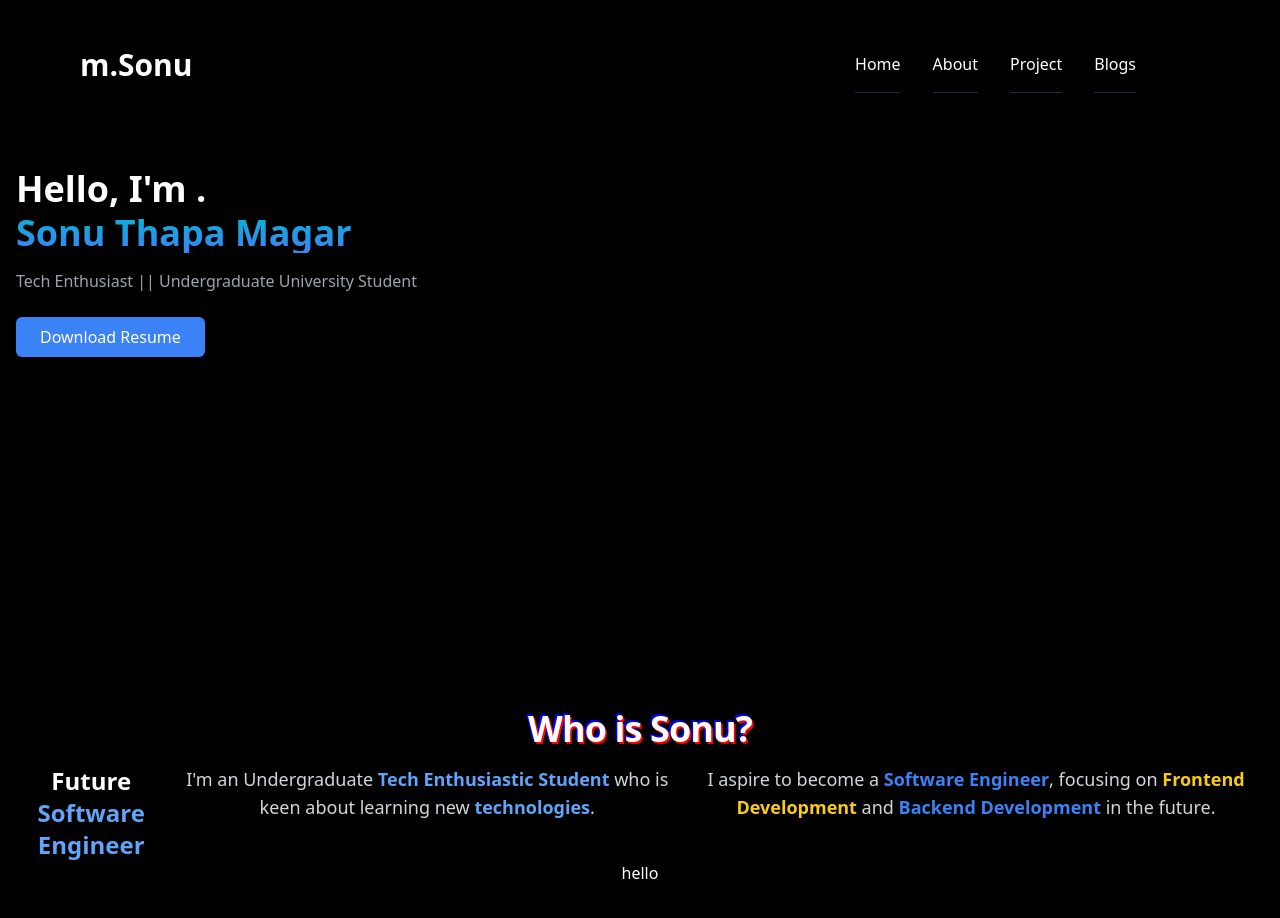
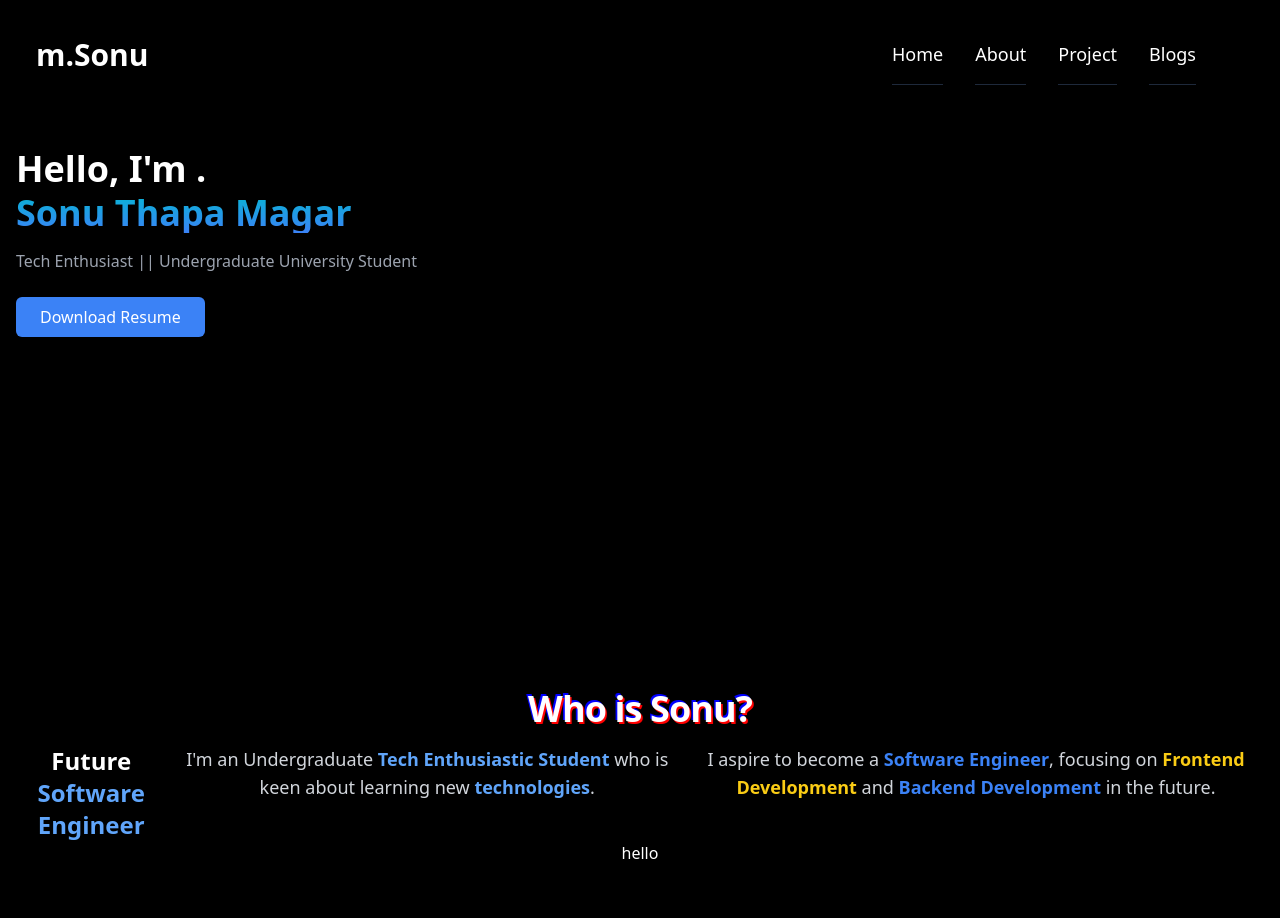
Before and after one commit to SonuThapaMagar/sonuthapamagar, a React (Vite) app in the folder portfolio/: page / in a window 1280 px wide. Shown: the top 918 px of the page. Built offline with nearby package versions, Linux system fonts and the light colour scheme.

Commit message:
Navbar edited

```diff
--- a/portfolio/src/components/Navbar.jsx
+++ b/portfolio/src/components/Navbar.jsx
@@ -1,65 +1,80 @@
 import React, { useState } from 'react';
-import {Link} from "react-scroll";
-import {FaTimes} from "react-icons/fa";
-import {CiMenuFries} from "react-icons/ci";
-
+import { Link } from 'react-scroll';
+import { FaTimes } from 'react-icons/fa';
+import { CiMenuFries } from 'react-icons/ci';
 
 const Navbar = () => {
-  const [click,setClick]=useState(false);
-  const handleClick=()=>{
+  const [click, setClick] = useState(false);
+  const handleClick = () => {
     setClick(!click);
-  }
-  const content = <>
+  };
+
+  const content = (
     <div className="lg:hidden block absolute top-16 w-full left-0 right-0 bg-slate-900">
-      <ul className='text-center text-xl p-20'>
+      <ul className="text-center text-base p-5">
         <Link spy={true} smooth={true} to="Home">
-          <li className='hover:text-fuchsia-600 transition border-b border-slate-900 hover:border-fuchsia-600 cursor-pointer'>Home</li>
+          <li className="hover:text-blue-600 transition border-b border-slate-900 hover:border-blue-600 cursor-pointer py-2">
+            Home
+          </li>
         </Link>
         <Link spy={true} smooth={true} to="About">
-          <li className='hover:text-fuchsia-600 transition border-b border-slate-900 hover:border-fuchsia-600 cursor-pointer'>About</li>
+          <li className="hover:text-blue-600 transition border-b border-slate-900 hover:border-blue-600 cursor-pointer py-2">
+            About
+          </li>
         </Link>
         <Link spy={true} smooth={true} to="Project">
-          <li className='hover:text-fuchsia-600 transition border-b border-slate-900 hover:border-fuchsia-600 cursor-pointer'>Project</li>
+          <li className="hover:text-blue-600 transition border-b border-slate-900 hover:border-blue-600 cursor-pointer py-2">
+            Project
+          </li>
         </Link>
         <Link spy={true} smooth={true} to="Blogs">
-          <li className='hover:text-fuchsia-600 transition border-b border-slate-900 hover:border-fuchsia-600 cursor-pointer'>Blogs</li>
+          <li className="hover:text-blue-600 transition border-b border-slate-900 hover:border-blue-600 cursor-pointer py-2">
+            Blogs
+          </li>
         </Link>
       </ul>
     </div>
-  </>
+  );
+
   return (
     <nav>
-      <div className='h-10vh flex justify-between z-50 text-white lg:py-5 px-20 py-4'>
-        <div className='flex items-center flex-1'>
-          <span className='text-3xl font-bold'>m.Sonu</span>
+      <div className="sticky h-10vh flex justify-between items-center z-50 text-white lg:py-2 px-5 py-0 ">
+        <div className="flex items-center flex-1">
+          <span className="text-3xl font-bold px-4">m.Sonu</span>
         </div>
-        <div className='lg:flex mg:flex lg:flex-1 items-center justify-end font-normal hidden'>
-          <div className='flex-10'>
-            <ul className='flex gap-8 mr-16 text-[18ox]'>
+        <div className="lg:flex hidden flex-1 items-center justify-end font-normal">
+          <ul className="flex gap-8 mr-16 text-base lg:text-lg">
             <Link spy={true} smooth={true} to="Home">
-                <li className='my-4 py-4 border-b border-slate-800 hover:bg-slate-800 hover:rounded'>Home</li>
+              <li className="my-4 py-4 border-b border-slate-800 hover:bg-slate-800 hover:rounded">
+                Home
+              </li>
             </Link>
             <Link spy={true} smooth={true} to="About">
-                <li className='my-4 py-4 border-b border-slate-800 hover:bg-slate-800 hover:rounded'>About</li>
+              <li className="my-4 py-4 border-b border-slate-800 hover:bg-slate-800 hover:rounded">
+                About
+              </li>
             </Link>
             <Link spy={true} smooth={true} to="Project">
-                <li className='my-4 py-4 border-b border-slate-800 hover:bg-slate-800 hover:rounded'>Project</li>
+              <li className="my-4 py-4 border-b border-slate-800 hover:bg-slate-800 hover:rounded">
+                Project
+              </li>
             </Link>
             <Link spy={true} smooth={true} to="Blogs">
-                <li className='my-4 py-4 border-b border-slate-800 hover:bg-slate-800 hover:rounded'>Blogs</li>
+              <li className="my-4 py-4 border-b border-slate-800 hover:bg-slate-800 hover:rounded">
+                Blogs
+              </li>
             </Link>
           </ul>
         </div>
-        </div>
 
-        <div>
-          {click && content}
-        </div>
-
-        <button className='block sm:hidden trasntion' onClick={handleClick}>
-          {click ? <FaTimes/> : <CiMenuFries/> }
+        <button
+          className="block lg:hidden ml-auto transition"
+          onClick={handleClick}
+        >
+          {click ? <FaTimes /> : <CiMenuFries />}
         </button>
       </div>
+      {click && content}
     </nav>
   );
 };
```
Lines whose indentation alone changed are shown as unchanged.
